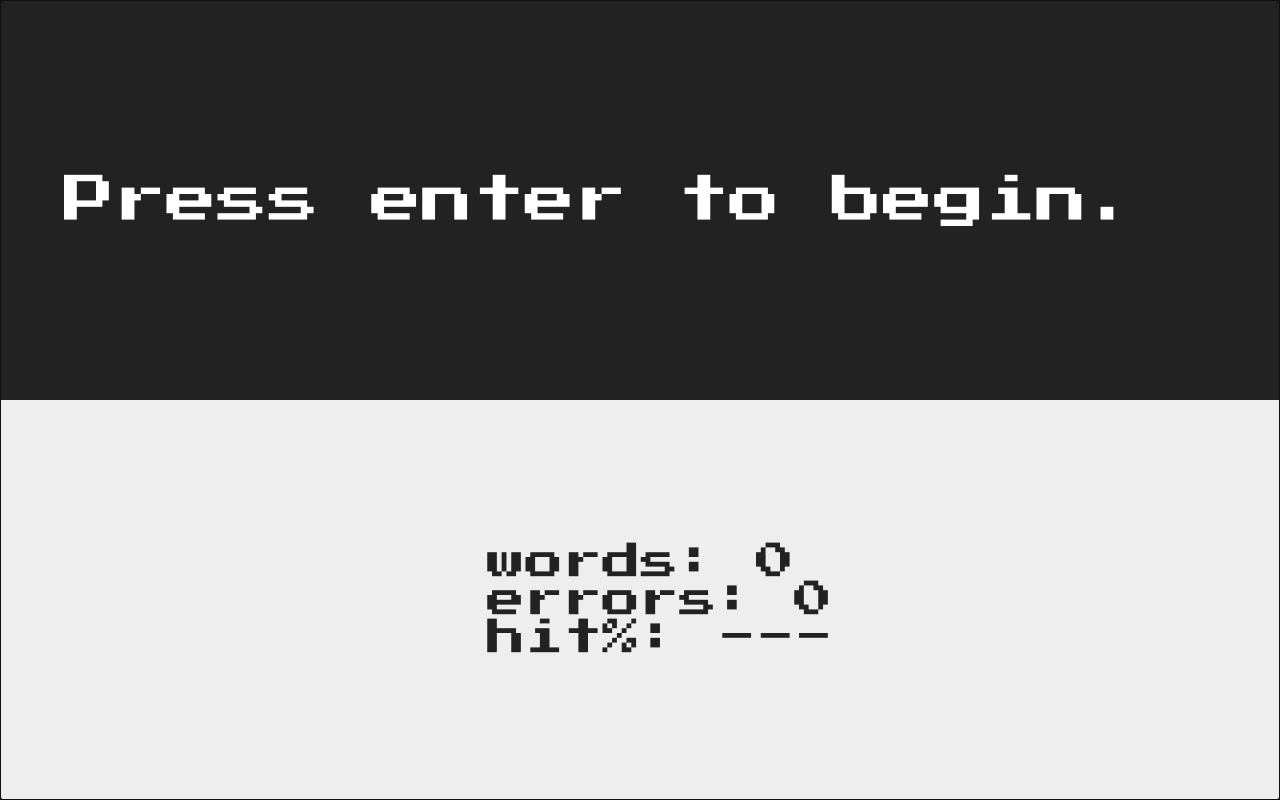
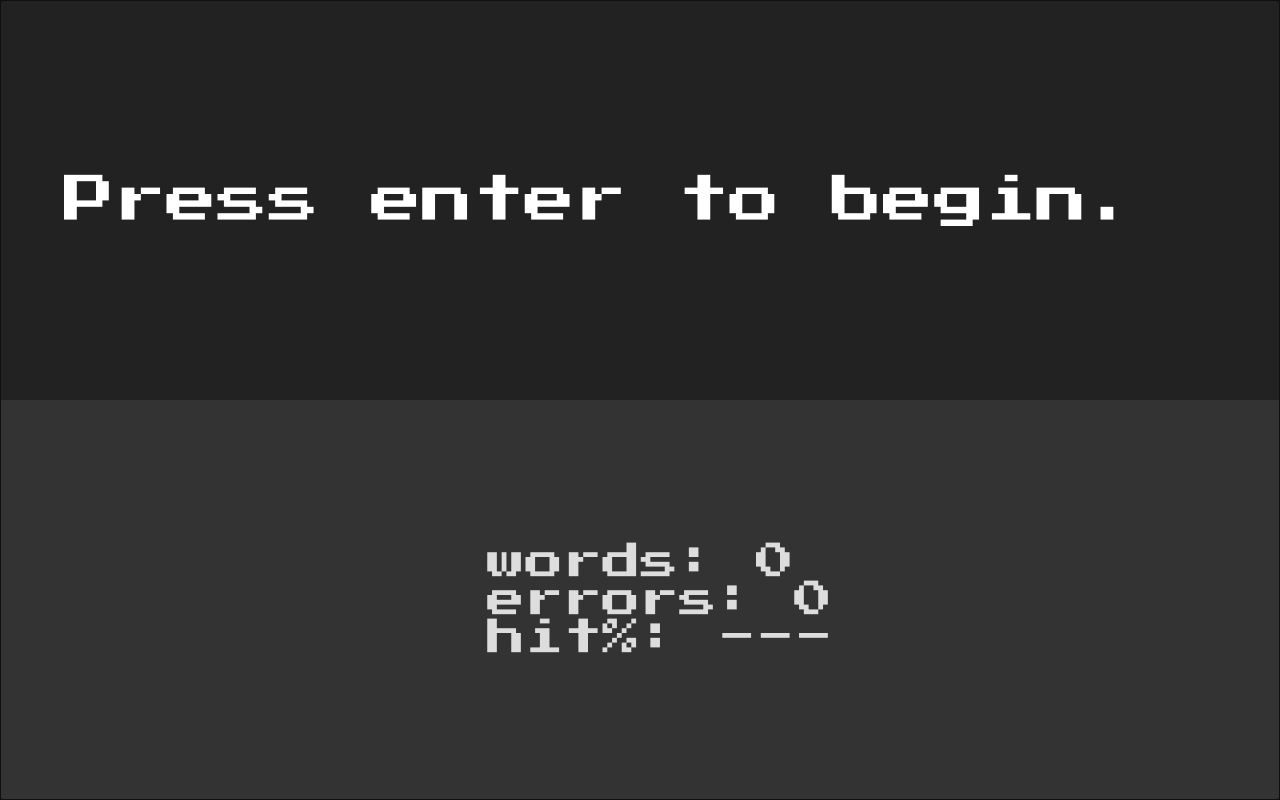
Before and after one commit to tlhfckoctbcr/hooked-on-typing, a React app: page / in a window 1280 px wide. Built offline with nearby package versions, Linux system fonts and the light colour scheme.

Commit message:
Contrast changes

```diff
--- a/src/App.css
+++ b/src/App.css
@@ -42,8 +42,8 @@ body {
     width: 100%;
     height: 50%;
     font-size: 3vw;
-    color: #222;
-    background-color: #EEE;
+    color: #DDD;
+    background-color: #333;
     display: flex;
     justify-content: center;
     align-items: center;
@@ -59,11 +59,11 @@ body {
 }
 
 .resetButton {
-    background-color: #222;
+    background-color: #333;
     border: 1px solid white;
     display: inline-block;
     cursor: pointer;
-    color: #EEE;
+    color: #DDD;
     font-family: "Press Start 2P", serif;
     font-size: 3vw;
     padding: 0;
@@ -72,7 +72,7 @@ body {
 .resetButton:hover {
     background-color: #EEE;
     border: 1px solid #EEE;
-    color: #222;
+    color: #333;
 }
 .resetButton:active {
     position:relative;
--- a/src/components/Word/index.jsx
+++ b/src/components/Word/index.jsx
@@ -16,10 +16,10 @@ export default function Word({ word, letterIndex, positionIndex, error }) {
       if (positionIndex === 0) {
         if (index === letterIndex)
           style = error
-            ? { color: "red", backgroundColor: "black" }
+            ? { color: "#cf4635", backgroundColor: "black" }
             : { color: "#444", backgroundColor: "black" };
         else if (index < letterIndex)
-          style = { color: "#00ff48" };
+          style = { color: "#80ff7c" };
         else
           style = { color: "#eee" };
       } else {
```
